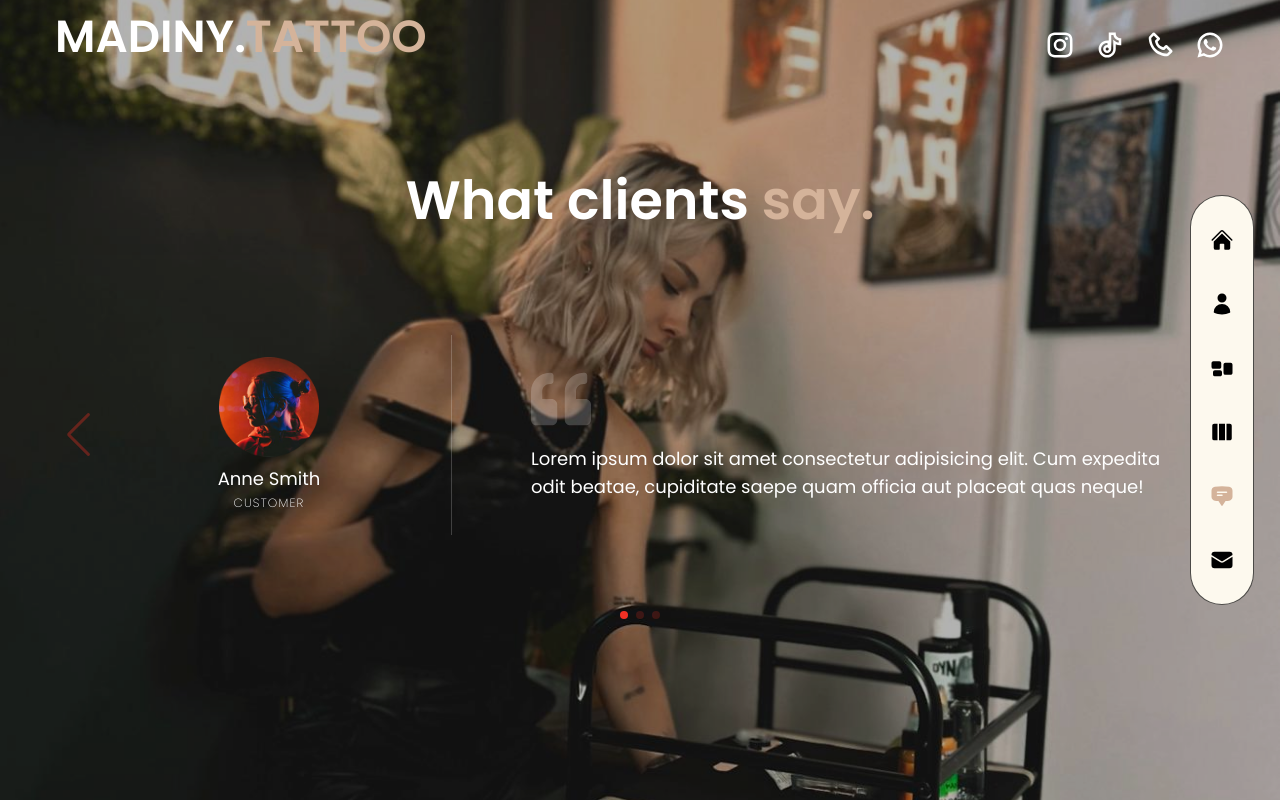
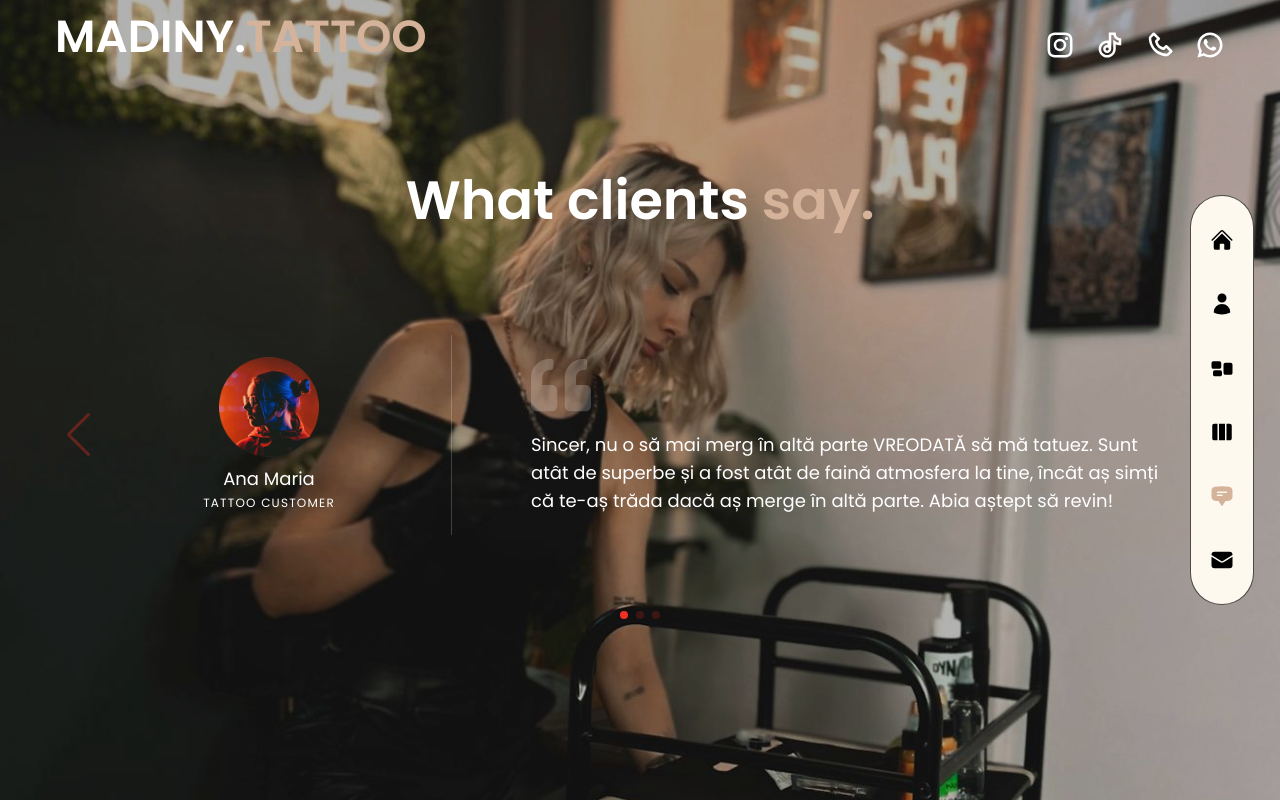
Before and after one commit to mafterr11/MadinyTattoo, a Next.js app: page /testimonials in a window 1280 px wide. Built offline with nearby package versions, Linux system fonts and the light colour scheme.

Commit message:
Customer

```diff
--- a/app/components/TestimonialSlider.jsx
+++ b/app/components/TestimonialSlider.jsx
@@ -3,24 +3,24 @@
 const testimonialData = [
   {
     image: "/t-avt-1.png",
-    name: "Anne Smith",
-    position: "Customer",
+    name: "Ana Maria",
+    position: "Tattoo Customer",
     message:
-      "Lorem ipsum dolor sit amet consectetur adipisicing elit. Cum expedita odit beatae, cupiditate saepe quam officia aut placeat quas neque!",
+      "Sincer, nu o să mai merg în altă parte VREODATĂ să mă tatuez. Sunt atât de superbe și a fost atât de faină atmosfera la tine, încât aș simți că te-aș trăda dacă aș merge în altă parte. Abia aștept să revin!",
   },
   {
     image: "/t-avt-2.png",
-    name: "Jane Doe",
-    position: "Customer",
+    name: "Ioana",
+    position: "Tattoo Customer",
     message:
-      "Lorem ipsum dolor sit amet consectetur adipisicing elit. Cum expedita odit beatae, cupiditate saepe quam officia aut placeat quas neque!",
+      "Tatuajul este absolut divin. Îți mulțumesc din suflet, ești cea mai profesionistă și pricepută de pe piață. Nu aș fi avut încredere în altcineva pentru primul tatuaj!",
   },
   {
     image: "/t-avt-3.png",
-    name: "Jhon Doe",
-    position: "Customer",
+    name: "Andreea",
+    position: "Tattoo Customer",
     message:
-      "Lorem ipsum dolor sit amet consectetur adipisicing elit. Cum expedita odit beatae, cupiditate saepe quam officia aut placeat quas neque!",
+      "Nu pot să nu admir cât de incredibil este tatuajul meu! Mulțumesc din inimă, ești pur și simplu remarcabilă în ceea ce faci!",
   },
 ];
 
@@ -68,7 +68,7 @@ const TestimonialSlider = () => {
                   {/* name */}
                   <div className='text-lg'>{person.name}</div>
                   {/* position */}
-                  <div className='text-[12px] uppercase font-extralight tracking-widest'>
+                  <div className='text-[12px] uppercase text-p tracking-widest'>
                     {person.position}
                   </div>
                 </div>
--- a/app/testimonials/page.jsx
+++ b/app/testimonials/page.jsx
@@ -8,7 +8,7 @@ import { fadeIn } from "../../variants";
 
 const Testimonials = () => {
   return (
-    <div className='h-full bg-primary/30 py-32 text-center'>
+    <div className='h-screen bg-primary/30 py-32 text-center'>
       <div className='container mx-auto h-full flex flex-col justify-center'>
         {/* title */}
         <motion.h2
```
